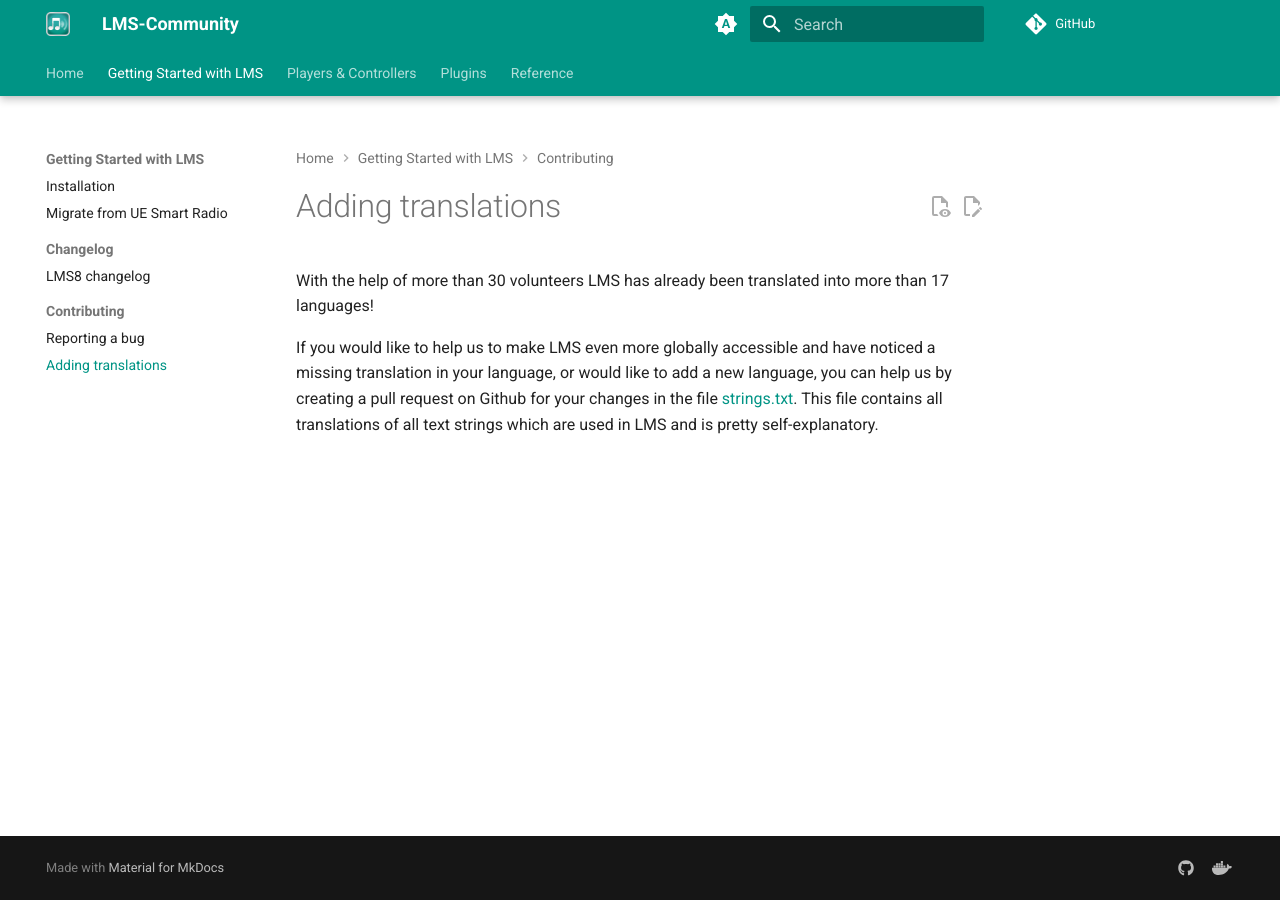
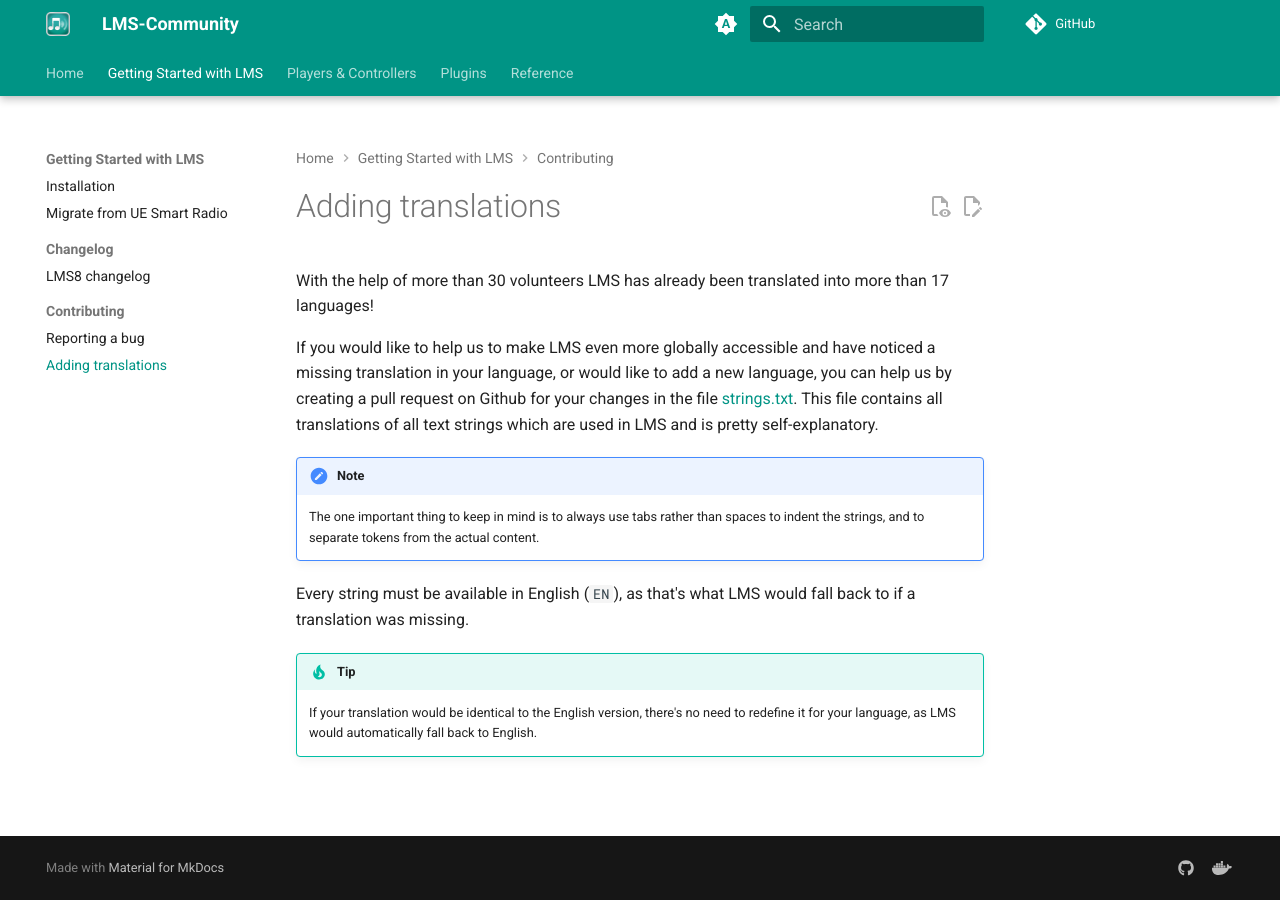
Before and after one commit to LMS-Community/lms-community.github.io, an MkDocs documentation site: the page built from docs/contributing/adding-translations.md, in a window 1280 px wide. Built offline with MkDocs 1.6.1 and Material for MkDocs 9.7.7, drawn with Linux system fonts in a browser that asks for light colours; comment, search, counter and statistics services are not loaded.

Commit message:
Add a few notes to the translation section

```diff
--- a/docs/contributing/adding-translations.md
+++ b/docs/contributing/adding-translations.md
@@ -8,3 +8,11 @@
 With the help of more than 30 volunteers LMS has already been translated into more than 17 languages!
 
 If you would like to help us to make LMS even more globally accessible and have noticed a missing translation in your language, or would like to add a new language, you can help us by creating a pull request on Github for your changes in the file [strings.txt](https://github.com/Logitech/slimserver/blob/HEAD/strings.txt). This file contains all translations of all text strings which are used in LMS and is pretty self-explanatory.
+
+!!! note
+    The one important thing to keep in mind is to always use tabs rather than spaces to indent the strings, and to separate tokens from the actual content.
+
+Every string must be available in English (`EN`), as that's what LMS would fall back to if a translation was missing.
+
+!!! tip
+    If your translation would be identical to the English version, there's no need to redefine it for your language, as LMS would automatically fall back to English.
```
Also changed, not shown: docs/contributing/reporting-a-bug.md (+2 -2 lines).
